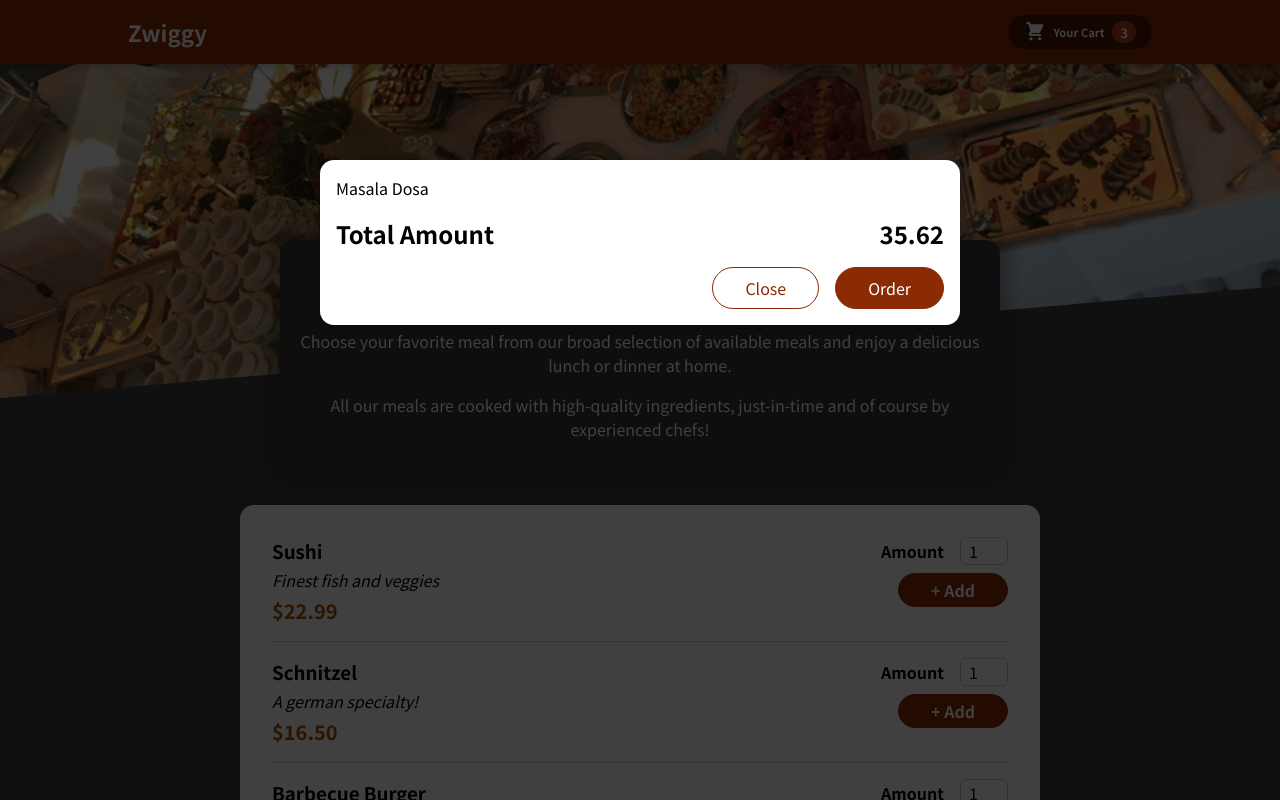
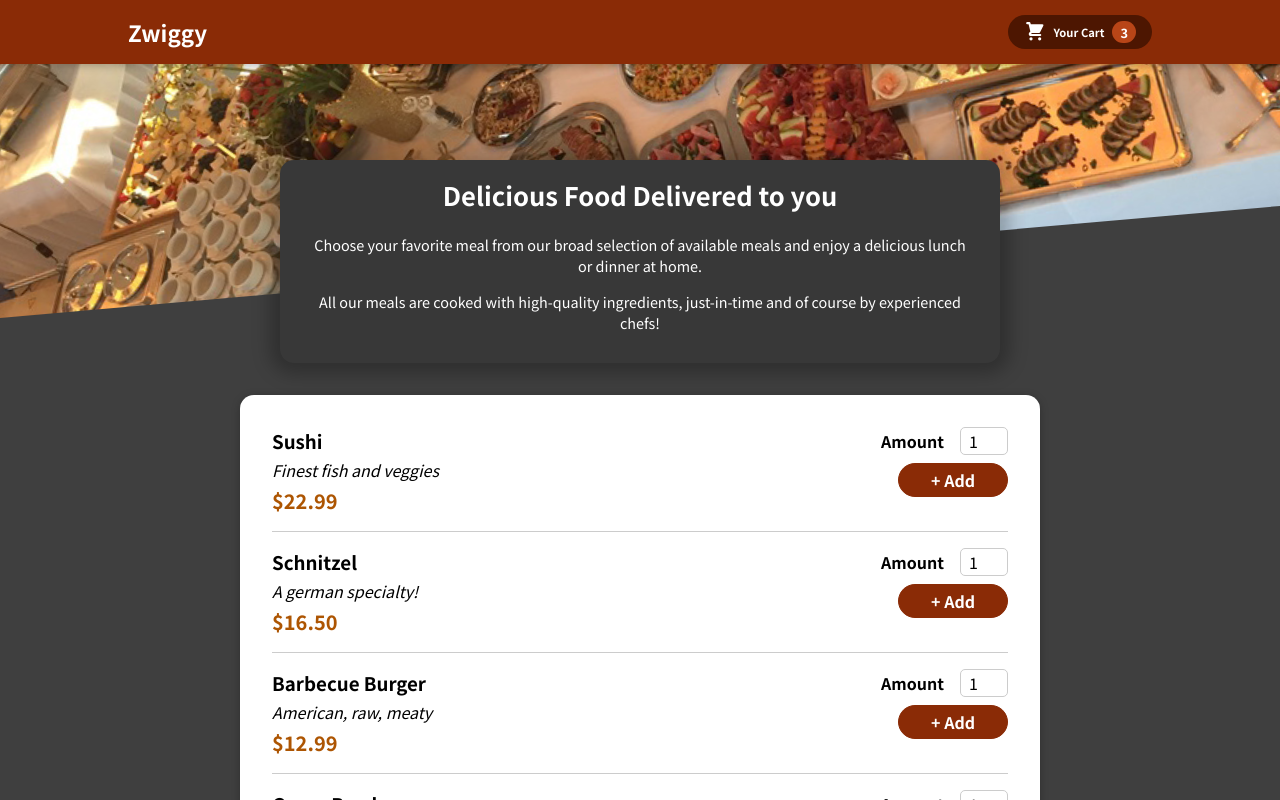
Before and after one commit to karansethia/FoodOrderReactJS, a React (Vite) app: page / in a window 1280 px wide. Shown: the top 800 px of the page. Built offline with nearby package versions, Linux system fonts and the light colour scheme.

Commit message:
Changes: State Mgmt for Cart Render

```diff
--- a/src/App.jsx
+++ b/src/App.jsx
@@ -1,4 +1,4 @@
-import { useState, useEffect } from 'react'
+import { useState } from 'react'
 
 import './App.css'
 import Header from './components/Layout/Header';
@@ -7,10 +7,19 @@ import Cart from './components/Cart/Cart';
 
 function App() {
 
+  const [cartRender, setCartRender] = useState(false);
+
+  const renderCartHandler = () => {
+    setCartRender(true);
+  }
+  const removeCartHandler = () => {
+    setCartRender(false);
+  }
+
   return (
     <div className="App">
-      <Cart />
-      <Header />
+      {cartRender && <Cart onCartRemove={removeCartHandler} />}
+      <Header onCartRender={renderCartHandler} onCartRemove={removeCartHandler} />
       <main>
         <Meals />
       </main>
--- a/src/components/Cart/Cart.jsx
+++ b/src/components/Cart/Cart.jsx
@@ -2,7 +2,7 @@ import React from 'react'
 import classes from './Cart.module.css'
 import Modal from '../UI/Modal/Modal';
 
-const Cart = () => {
+const Cart = (props) => {
   const cartItems = (
     <ul className={classes['cart-items']}>
       {[{ id: 'c1', name: 'Masala Dosa', amount: 2, price: 12.99 }].map((item) => (
@@ -12,14 +12,14 @@ const Cart = () => {
   );
 
   return (
-    <Modal>
+    <Modal onCartRemove={props.onCartRemove}>
       {cartItems}
       <div className={classes.total}>
         <span>Total Amount</span>
         <span>35.62</span>
       </div>
       <div className={classes.actions}>
-        <button className={classes['button--alt']}>Close</button>
+        <button className={classes['button--alt']} onClick={props.onCartRemove}>Close</button>
         <button className={classes.button}>Order</button>
       </div>
     </Modal>
--- a/src/components/Layout/CartBtn.jsx
+++ b/src/components/Layout/CartBtn.jsx
@@ -4,7 +4,7 @@ import CartIcon from './CartIcon'
 
 const CartBtn = props => {
   return (
-    <button className={classes.button}>
+    <button className={classes.button} onClick={props.onClick}>
       <span className={classes.icon}>
         <CartIcon />
       </span>
--- a/src/components/Layout/Header.jsx
+++ b/src/components/Layout/Header.jsx
@@ -3,12 +3,12 @@ import meals from "../../assets/meals.jpg";
 import classes from "./Header.module.css";
 import CartBtn from "./CartBtn";
 
-const Header = () => {
+const Header = (props) => {
   return (
     <React.Fragment>
       <header className={classes.header}>
         <h1>Zwiggy</h1>
-        <CartBtn />
+        <CartBtn onClick={props.onCartRender} />
       </header>
       <div className={classes.mainImage}>
         <img src={meals} alt="mealsImage" />
--- a/src/components/Layout/Header.module.css
+++ b/src/components/Layout/Header.module.css
@@ -17,7 +17,7 @@
 
 .mainImage {
   width: 100%;
-  height: 25rem;
+  height: 20rem;
   z-index: 0;
   overflow: hidden;
 }
--- a/src/components/Meals/MealsSummary/MealsSummary.module.css
+++ b/src/components/Meals/MealsSummary/MealsSummary.module.css
@@ -8,11 +8,15 @@
   background-color: #383838;
   color: white;
   border-radius: 14px;
-  padding: 1rem;
+  padding: 1rem 2rem;
   box-shadow: 0 1px 18px 10px rgba(0, 0, 0, 0.25);
 }
 
 .summary h2 {
-  font-size: 2rem;
+  font-size: 1.6rem;
   margin-top: 0;
 }
+
+.summary p {
+  font-size: 0.9rem;
+}
--- a/src/components/UI/Modal/Modal.jsx
+++ b/src/components/UI/Modal/Modal.jsx
@@ -3,7 +3,7 @@ import ReactDOM from 'react-dom'
 import classes from "./Modal.module.css";
 
 const Backdrop = (props) => {
-  return <div className={classes.backdrop}></div>;
+  return <div className={classes.backdrop} onClick={props.onCartRemove}></div>;
 };
 
 const ModalCard = (props) => {
@@ -17,7 +17,7 @@ const ModalCard = (props) => {
 const Modal = (props) => {
   return (
     <>
-      {ReactDOM.createPortal(<Backdrop />,
+      {ReactDOM.createPortal(<Backdrop onCartRemove={props.onCartRemove} />,
         document.getElementById("overlays"))}
       {ReactDOM.createPortal(
         <ModalCard>{props.children}</ModalCard>,
```
